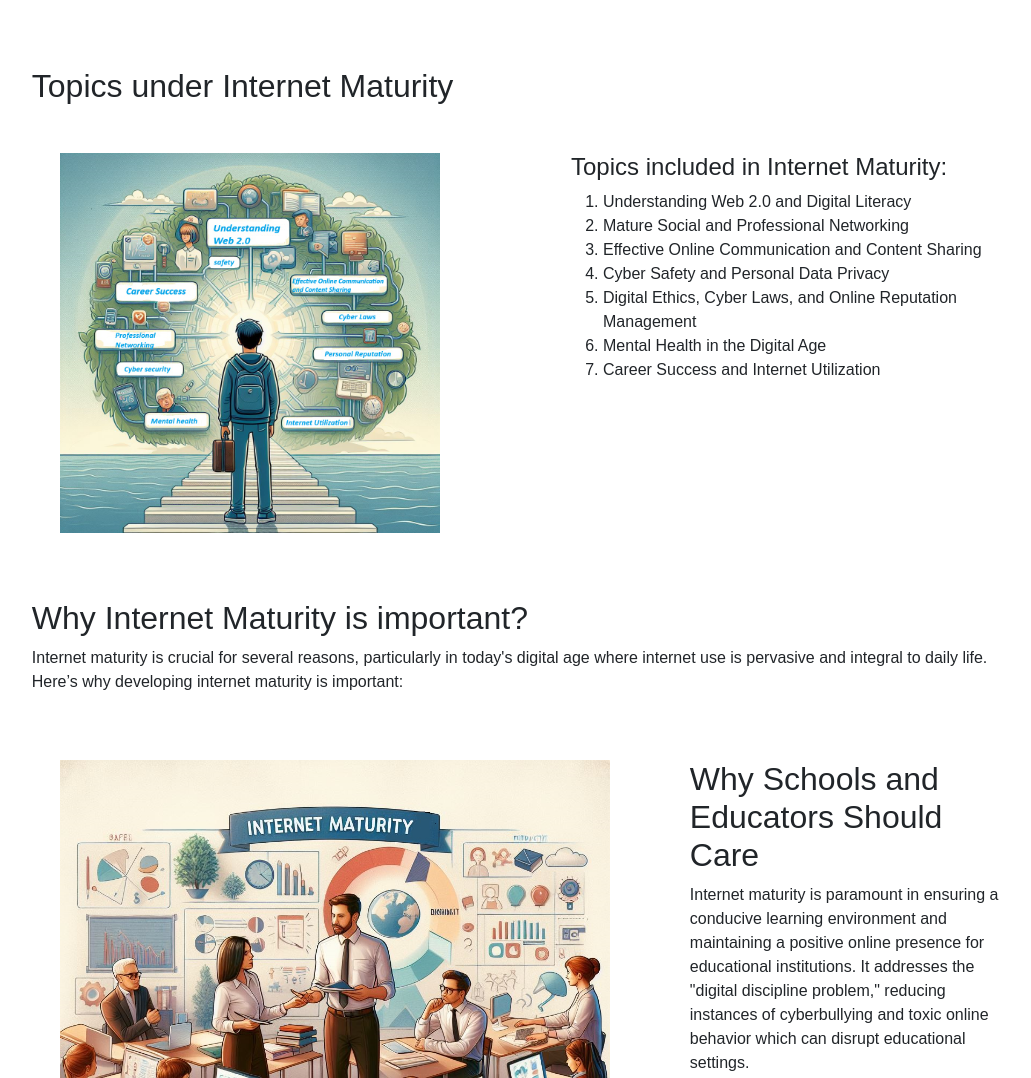
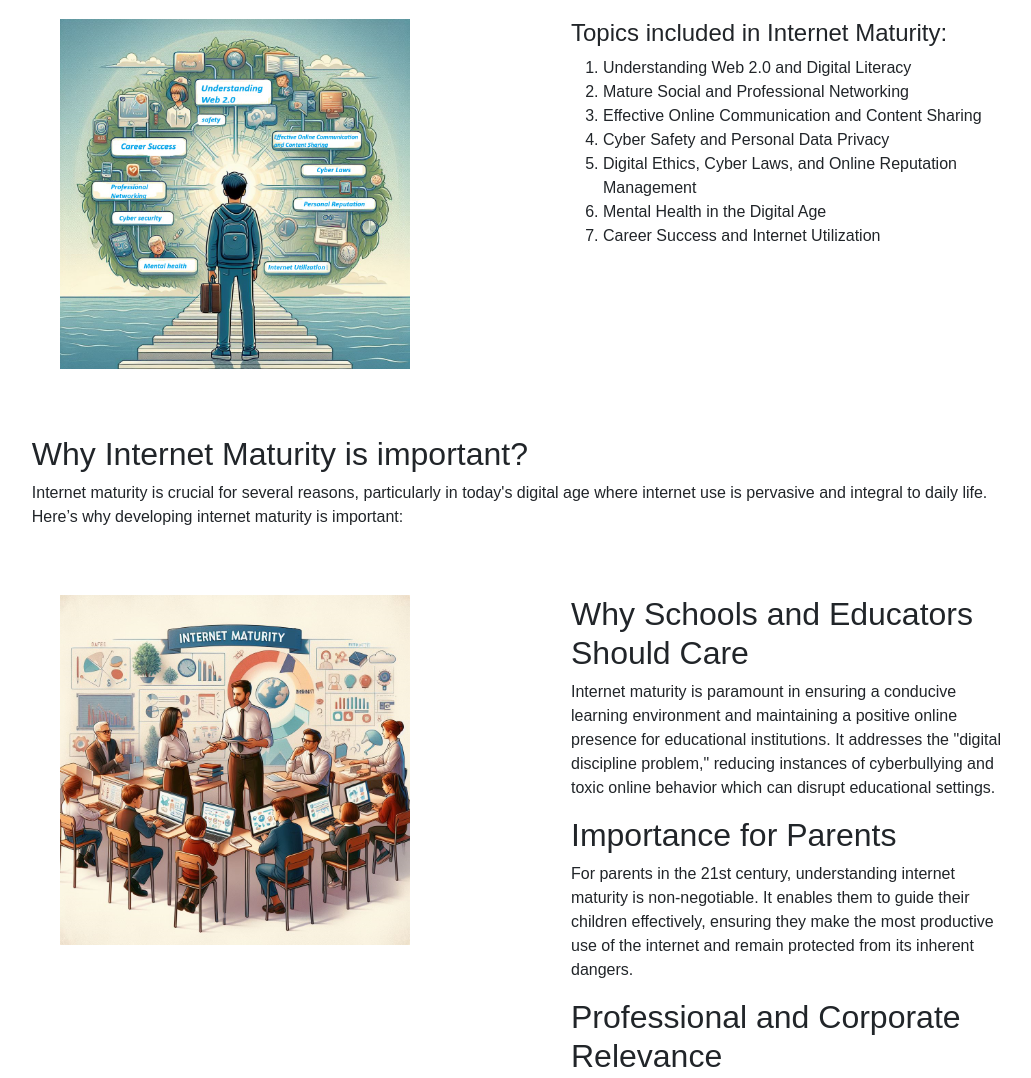
Before and after one commit to raushangupta1425/InternetMaturity, a plain HTML site: page subpages/About/about.html in a window 1280 px wide. Shown: the part 790-1868 px from the top of the page, without its empty margins (109-1140 px from the left). Drawn offline with nearby package versions, Linux system fonts and the light colour scheme.

Commit message:
section updated

```diff
--- a/subpages/About/about.html
+++ b/subpages/About/about.html
@@ -110,7 +110,7 @@ online hazards but also to harness the web for their benefit effectively.
             </div>
             <div class="col">
               <div class="p-3">
-                <img src="/InternetMaturity/assts/abt1.jpeg" alt="" width="500px">
+                <img src="/InternetMaturity/assts/abt1.jpeg" alt="" width="350px">
               </div>
             </div>
           </div>
@@ -124,7 +124,7 @@ online hazards but also to harness the web for their benefit effectively.
             <div class="row gx-5">
               <div class="col">
                 <div class="p-3">
-                 <img src="/InternetMaturity/assts/abt2.jpeg" alt="" width="380px">
+                 <img src="/InternetMaturity/assts/abt2.jpeg" alt="" width="350px">
                </div>
               </div>
               <div class="col">
@@ -157,7 +157,7 @@ online hazards but also to harness the web for their benefit effectively.
             <div class="row gx-5">
               <div class="col">
                <div class="p-3">
-                 <img src="/InternetMaturity/assts/abt4.jpeg" alt="" width="550px">
+                 <img src="/InternetMaturity/assts/abt4.jpeg" alt="" width="350px">
                 </div>
               </div>
               <div class="col">
```
